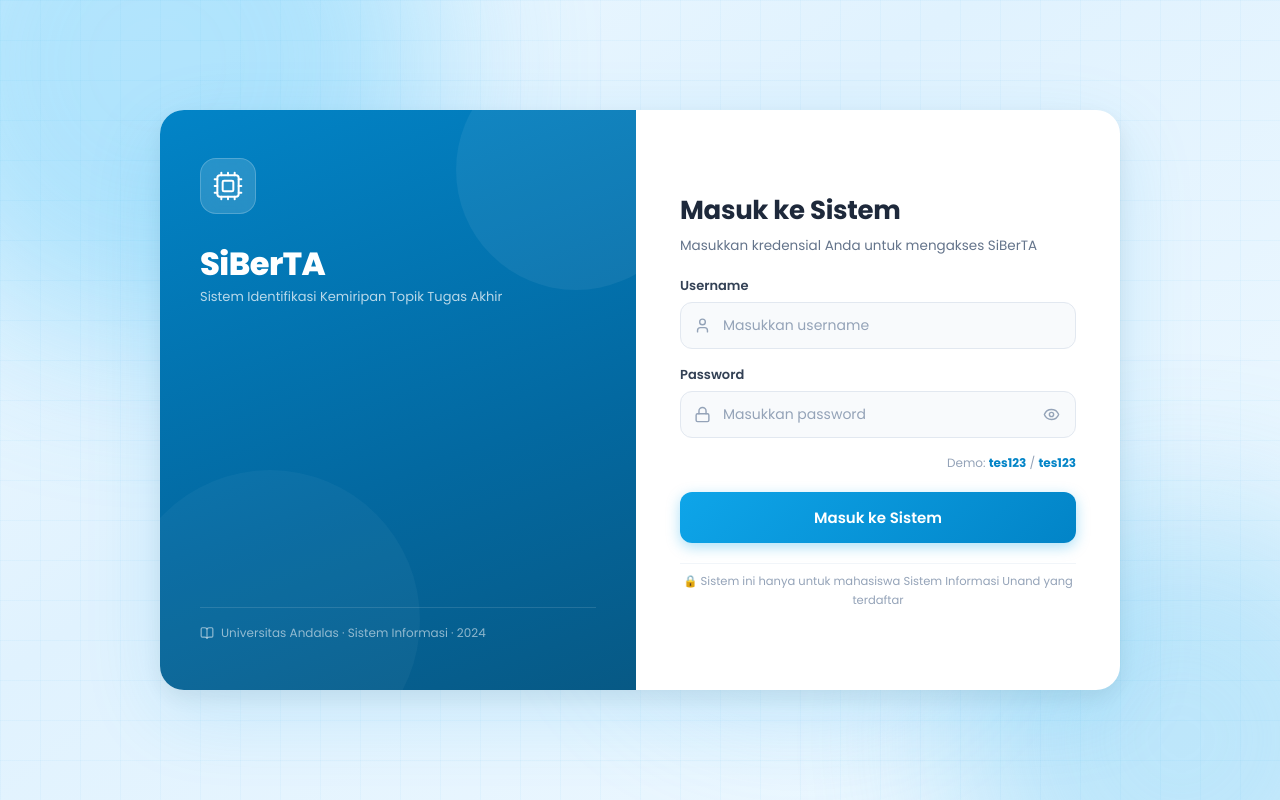
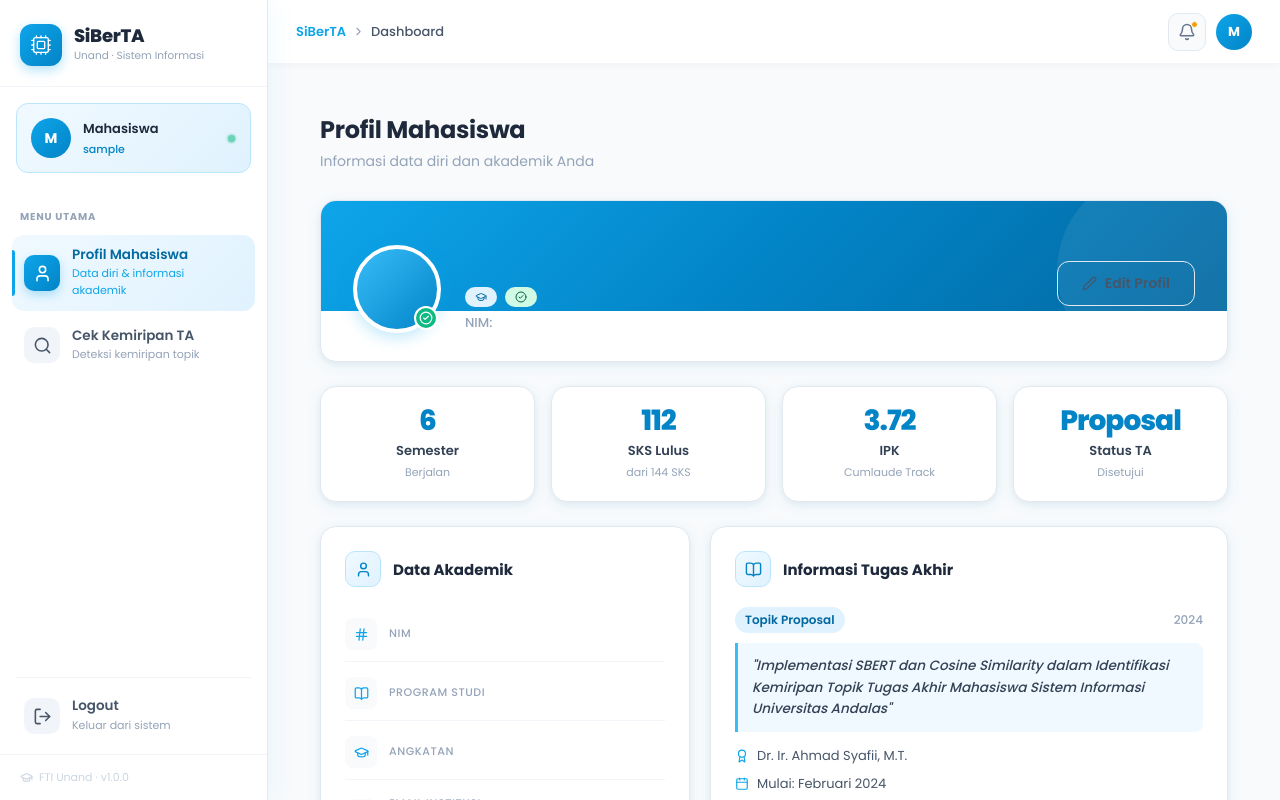
Before and after one commit to Zakkyaulia/Siberta, a React (Vite) app: page /dashboard/profil in a window 1280 px wide. Before the commit this address led to /login. Shown: the top 800 px of the page. Built offline with nearby package versions, Linux system fonts and the light colour scheme; sample sign-in values are in the browser's storage.

Commit message:
belum siap

```diff
--- a/package.json
+++ b/package.json
@@ -10,6 +10,7 @@
     "preview": "vite preview"
   },
   "dependencies": {
+    "axios": "^1.16.0",
     "lucide-react": "^1.8.0",
     "react": "^19.2.4",
     "react-dom": "^19.2.4",
--- a/src/context/AuthContext.jsx
+++ b/src/context/AuthContext.jsx
@@ -1,30 +1,65 @@
-import React, { createContext, useContext, useState } from 'react';
+import { createContext, useState, useContext } from 'react';
+import axios from 'axios';
 
-const AuthContext = createContext(null);
+// 1. Inisialisasi Context
+export const AuthContext = createContext();
 
-export function AuthProvider({ children }) {
-  const [isLoggedIn, setIsLoggedIn] = useState(false);
-  const [user] = useState({
-    nama: 'Muhammad Rizky Fauzan',
-    nim: '2110953014',
-    prodi: 'Sistem Informasi',
-    angkatan: '2021',
-    email: 'rizky.fauzan@student.unand.ac.id',
-    pembimbing: 'Dr. Ir. Ahmad Syafii, M.T.',
-    status: 'Aktif',
-    avatar: 'RF',
+// 2. Buat Provider untuk membungkus aplikasi
+export const AuthProvider = ({ children }) => {
+    // Mencegah data user hilang saat di-refresh dengan membacanya dari localStorage
+    const [user, setUser] = useState(() => {
+        const savedUser = localStorage.getItem('user');
+        return savedUser ? JSON.parse(savedUser) : null;
+    });
+    const [token, setToken] = useState(localStorage.getItem('token') || null);
+
+    const isLoggedIn = !!token;
+
+    // Fungsi untuk login
+    const login = async (username, password) => {
+        try {
+            const response = await axios.post('http://localhost:5000/api/auth/login', {
+                username,
+                password
             });
 
-  const login = () => setIsLoggedIn(true);
-  const logout = () => setIsLoggedIn(false);
+            const { token: newToken, user: userData } = response.data;
+
+            // Simpan token DAN data user ke Local Storage
+            localStorage.setItem('token', newToken);
+            localStorage.setItem('user', JSON.stringify(userData)); // <-- INI YANG BARU
+
+            setToken(newToken);
+            setUser(userData);
+
+            return { success: true };
+        } catch (error) {
+            console.error("Login gagal", error);
+            return {
+                success: false,
+                message: error.response?.data?.pesan || "Terjadi kesalahan server"
+            };
+        }
+    };
+
+    // Fungsi untuk logout
+    const logout = () => {
+        // Hapus token DAN data user dari localStorage
+        localStorage.removeItem('token');
+        localStorage.removeItem('user'); // <-- INI YANG BARU
+
+        setToken(null);
+        setUser(null);
+    };
 
     return (
-    <AuthContext.Provider value={{ isLoggedIn, user, login, logout }}>
+        <AuthContext.Provider value={{ user, token, isLoggedIn, login, logout }}>
             {children}
         </AuthContext.Provider>
     );
-}
+};
 
-export function useAuth() {
+// 3. Custom Hook useAuth
+export const useAuth = () => {
     return useContext(AuthContext);
-}
+};
--- a/src/layouts/DashboardLayout.jsx
+++ b/src/layouts/DashboardLayout.jsx
@@ -22,6 +22,13 @@
     toast.success('Berhasil logout. Sampai jumpa! 👋');
     setTimeout(() => { logout(); navigate('/login'); }, 800);
   };
+
+  // PENTING: Proteksi jika data user masih loading/kosong
+  // Fallback (cadangan) agar aplikasi tidak crash
+  const namaUser = user?.nama || 'Mahasiswa';
+  // Ambil inisial untuk avatar cadangan jika tidak ada gambar
+  const inisial = namaUser.charAt(0).toUpperCase();
+  const nimUser = user?.username || 'Tidak ada NIM'; // Asumsi username dipakai sebagai NIM
 
   return (
     <div className="dashboard-root">
@@ -50,10 +57,14 @@
 
         {/* User Mini Card */}
         <div className="sidebar-user-card">
-          <div className="sidebar-avatar">{user.avatar}</div>
+          {/* PERBAIKAN: Gunakan inisial jika avatar tidak ada dari backend */}
+          <div className="sidebar-avatar" style={{ backgroundColor: '#0ea5e9', color: 'white', display: 'flex', alignItems: 'center', justifyContent: 'center', fontWeight: 'bold' }}>
+              {user?.avatar || inisial}
+          </div>
           <div className="sidebar-user-info">
-            <span className="sidebar-user-name">{user.nama.split(' ').slice(0, 2).join(' ')}</span>
-            <span className="sidebar-user-nim">{user.nim}</span>
+            {/* PERBAIKAN: Pakai optional chaining dan ambil nama aman */}
+            <span className="sidebar-user-name">{namaUser.split(' ').slice(0, 2).join(' ')}</span>
+            <span className="sidebar-user-nim">{nimUser}</span>
           </div>
           <div className="sidebar-user-status" title="Status aktif">
             <div className="status-dot" />
@@ -123,8 +134,9 @@
               <Bell size={18} />
               <span className="notif-dot" />
             </button>
-            <div className="topbar-avatar" title={user.nama}>
-              {user.avatar}
+            <div className="topbar-avatar" title={namaUser} style={{ backgroundColor: '#0ea5e9', color: 'white', display: 'flex', alignItems: 'center', justifyContent: 'center', fontWeight: 'bold' }}>
+               {/* PERBAIKAN: Gunakan inisial untuk topbar avatar */}
+              {user?.avatar || inisial}
             </div>
           </div>
         </header>
--- a/src/pages/CekTAPage.jsx
+++ b/src/pages/CekTAPage.jsx
@@ -1,107 +1,12 @@
 import React, { useState } from 'react';
+import axios from 'axios';
+import { useAuth } from '../context/AuthContext';
 import {
   Search, FileText, Zap, AlertCircle, ChevronDown,
   BookOpen, Calendar, User, TrendingUp, BarChart2, CheckCircle2, Info
 } from 'lucide-react';
 import toast from 'react-hot-toast';
 import './CekTAPage.css';
-
-// ============================================================
-// DUMMY DATA — simulasi hasil backend SBERT + Cosine Similarity
-// ============================================================
-const DUMMY_RESULTS = {
-  high: {
-    score: 87,
-    label: 'Tinggi',
-    color: 'danger',
-    description: 'Topik TA Anda memiliki kemiripan yang sangat tinggi dengan beberapa TA sebelumnya. Disarankan untuk merevisi atau mempersempit fokus penelitian.',
-    matches: [
-      {
-        rank: 1,
-        nim: '1810953021',
-        nama: 'Dicky Maulana',
-        judul: 'Implementasi Sentence-BERT untuk Deteksi Plagiarisme Tugas Akhir pada Perguruan Tinggi',
-        tahun: 2022,
-        prodi: 'Sistem Informasi',
-        similarity: 87,
-        keywords: ['SBERT', 'Deteksi Plagiarisme', 'Tugas Akhir', 'NLP'],
-      },
-      {
-        rank: 2,
-        nim: '1910953008',
-        nama: 'Rahmi Aulia Putri',
-        judul: 'Penggunaan Cosine Similarity dan TF-IDF dalam Sistem Pendeteksi Kemiripan Penelitian Skripsi',
-        tahun: 2023,
-        prodi: 'Sistem Informasi',
-        similarity: 74,
-        keywords: ['Cosine Similarity', 'TF-IDF', 'Pendeteksi Kemiripan', 'Skripsi'],
-      },
-      {
-        rank: 3,
-        nim: '2010953033',
-        nama: 'Arif Hidayat',
-        judul: 'Klasifikasi Topik Penelitian Mahasiswa Menggunakan Metode NLP berbasis Transformer',
-        tahun: 2023,
-        prodi: 'Sistem Informasi',
-        similarity: 61,
-        keywords: ['NLP', 'Transformer', 'Klasifikasi Topik', 'BERT'],
-      },
-    ],
-  },
-  medium: {
-    score: 52,
-    label: 'Sedang',
-    color: 'warning',
-    description: 'Topik TA Anda memiliki kemiripan sedang dengan beberapa TA sebelumnya. Pastikan perbedaan yang signifikan dalam metodologi atau studi kasus.',
-    matches: [
-      {
-        rank: 1,
-        nim: '1910953042',
-        nama: 'Siti Nurfadilah',
-        judul: 'Sistem Rekomendasi Topik Penelitian Menggunakan Word Embedding dan Cosine Similarity',
-        tahun: 2023,
-        prodi: 'Sistem Informasi',
-        similarity: 52,
-        keywords: ['Word Embedding', 'Cosine Similarity', 'Rekomendasi', 'NLP'],
-      },
-      {
-        rank: 2,
-        nim: '2010953017',
-        nama: 'Fajar Ramadhan',
-        judul: 'Analisis Sentimen Judul Penelitian Mahasiswa dengan Metode Deep Learning',
-        tahun: 2022,
-        prodi: 'Sistem Informasi',
-        similarity: 41,
-        keywords: ['Analisis Sentimen', 'Deep Learning', 'Penelitian', 'NLP'],
-      },
-    ],
-  },
-  low: {
-    score: 18,
-    label: 'Rendah',
-    color: 'success',
-    description: 'Topik TA Anda relatif unik dan memiliki tingkat kemiripan yang rendah. Topik Anda berpotensi untuk dilanjutkan ke tahap berikutnya.',
-    matches: [
-      {
-        rank: 1,
-        nim: '2010953055',
-        nama: 'Maya Indah Lestari',
-        judul: 'Pengembangan Sistem Informasi Manajemen Aset Berbasis Web dengan Framework Laravel',
-        tahun: 2023,
-        prodi: 'Sistem Informasi',
-        similarity: 18,
-        keywords: ['Sistem Informasi', 'Manajemen Aset', 'Laravel', 'Web'],
-      },
-    ],
-  },
-};
-
-function getResultKey(title) {
-  const t = title.toLowerCase();
-  if (t.includes('sbert') || t.includes('kemiripan') || t.includes('cosine') || t.includes('similarity') || t.includes('bert')) return 'high';
-  if (t.includes('analisis') || t.includes('sistem') || t.includes('web') || t.includes('data')) return 'medium';
-  return 'low';
-}
 
 function SimilarityGauge({ score, color }) {
   const colors = {
@@ -205,6 +110,9 @@
   const [result, setResult] = useState(null);
   const [hasSearched, setHasSearched] = useState(false);
 
+  // Ambil token JWT dari context
+  const { token } = useAuth();
+
   const handleCek = async () => {
     if (!judulTA.trim()) {
       toast.error('Masukkan judul Tugas Akhir terlebih dahulu!');
@@ -218,15 +126,65 @@
     setLoading(true);
     setResult(null);
 
-    // Simulate API delay
-    await new Promise(r => setTimeout(r, 2200));
+    try {
+      // Panggil API Backend menggunakan token
+      const response = await axios.post(
+        'http://localhost:5000/api/ta/cek',
+        { judul_baru: judulTA },
+        { headers: { Authorization: `Bearer ${token}` } }
+      );
 
-    const key = getResultKey(judulTA);
-    setResult(DUMMY_RESULTS[key]);
-    setHasSearched(true);
-    setLoading(false);
+      const backendData = response.data;
+      const skor = backendData.skor_kemiripan_tertinggi;
 
-    toast.success('Analisis kemiripan selesai!', { icon: '🔍' });
+      // Logika Penentuan Label & Warna
+      let color, label, description;
+      if (skor >= 70) {
+        color = 'danger';
+        label = 'Tinggi';
+        description = 'Topik TA Anda memiliki kemiripan yang sangat tinggi dengan beberapa TA sebelumnya. Disarankan untuk merevisi atau mempersempit fokus penelitian.';
+      } else if (skor >= 40) {
+        color = 'warning';
+        label = 'Sedang';
+        description = 'Topik TA Anda memiliki kemiripan sedang dengan beberapa TA sebelumnya. Pastikan perbedaan yang signifikan dalam metodologi atau studi kasus.';
+      } else {
+        color = 'success';
+        label = 'Rendah';
+        description = 'Topik TA Anda relatif unik dan memiliki tingkat kemiripan yang rendah. Topik Anda berpotensi untuk dilanjutkan ke tahap berikutnya.';
+      }
+
+      // Format data array rekomendasi dari backend agar sesuai dengan UI MatchCard
+      const formattedMatches = backendData.rekomendasi_mirip.map((item, index) => ({
+        rank: index + 1,
+        nim: 'Data Menyusul', // Backend belum mengirim ini
+        nama: item.penulis,
+        judul: item.judul,
+        tahun: item.tahun,
+        prodi: 'Sistem Informasi',
+        similarity: item.skor,
+        keywords: ['Sistem', 'Informasi'] // Dummy keywords sementara
+      }));
+
+      // Simpan ke state
+      setResult({
+        score: skor,
+        label: label,
+        color: color,
+        description: description,
+        matches: formattedMatches
+      });
+
+      setHasSearched(true);
+      toast.success('Analisis kemiripan selesai!', { icon: '🔍' });
+
+    } catch (error) {
+      console.error(error);
+      const errorMsg = error.response?.data?.pesan || "Gagal menghubungi server backend.";
+      toast.error(errorMsg);
+      setHasSearched(false);
+    } finally {
+      setLoading(false);
+    }
   };
 
   const handleReset = () => {
@@ -417,7 +375,7 @@
 
             <div className="match-list">
               {result.matches.map((match, i) => (
-                <MatchCard key={match.nim} match={match} delay={i * 0.1} />
+                <MatchCard key={i} match={match} delay={i * 0.1} />
               ))}
             </div>
           </div>
@@ -445,29 +403,6 @@
             Masukkan judul Tugas Akhir di kolom di atas, lalu klik <strong>"Cek Kemiripan"</strong>
             <br />untuk melihat tingkat kemiripan dengan database TA mahasiswa Sistem Informasi Unand.
           </p>
-          <div className="empty-tips">
-            <div className="empty-tip">
-              <span>🧠</span>
-              <div>
-                <strong>SBERT Embedding</strong>
-                <p>Memahami makna semantik judul, bukan hanya kesamaan kata</p>
-              </div>
-            </div>
-            <div className="empty-tip">
-              <span>📐</span>
-              <div>
-                <strong>Cosine Similarity</strong>
-                <p>Mengukur kemiripan vektor dengan akurasi tinggi</p>
-              </div>
-            </div>
-            <div className="empty-tip">
-              <span>⚡</span>
-              <div>
-                <strong>Analisis Cepat</strong>
-                <p>Hasil dalam hitungan detik dari 2000+ database TA</p>
-              </div>
-            </div>
-          </div>
         </div>
       )}
     </div>
--- a/src/pages/LoginPage.jsx
+++ b/src/pages/LoginPage.jsx
@@ -1,14 +1,12 @@
 import React, { useState } from 'react';
 import { useNavigate } from 'react-router-dom';
-import { useAuth } from '../context/AuthContext';
+import { useAuth } from '../context/AuthContext'; // Pastikan path ini sesuai
 import toast from 'react-hot-toast';
 import { Eye, EyeOff, BookOpen, Cpu, Lock, User } from 'lucide-react';
 import './LoginPage.css';
 
-const CREDENTIALS = { username: 'tes123', password: 'tes123' };
-
 export default function LoginPage() {
-  const { login } = useAuth();
+  const { login } = useAuth(); // Mengambil fungsi login yang sudah terhubung axios
   const navigate = useNavigate();
   const [form, setForm] = useState({ username: '', password: '' });
   const [showPass, setShowPass] = useState(false);
@@ -28,22 +26,27 @@
     if (!validate()) return;
 
     setLoading(true);
-    await new Promise(r => setTimeout(r, 1200)); // simulate API
+    setErrors({}); // Bersihkan error sebelumnya
 
-    if (form.username === CREDENTIALS.username && form.password === CREDENTIALS.password) {
+    // Memanggil API backend melalui fungsi login di AuthContext
+    const result = await login(form.username, form.password);
+
+    if (result.success) {
       toast.success('Login berhasil! Selamat datang 👋', {
         icon: '🎉',
         style: { borderLeft: '4px solid #10b981' },
       });
-      login();
+      // Arahkan ke dashboard profil setelah sukses
       navigate('/dashboard/profil');
     } else {
-      toast.error('Username atau password salah. Silakan coba lagi.', {
+      // Tampilkan error yang dikirim oleh backend (misal: "Password salah!")
+      toast.error(result.message || 'Login gagal. Silakan coba lagi.', {
         icon: '🚫',
         style: { borderLeft: '4px solid #ef4444' },
       });
-      setErrors({ general: 'Kredensial tidak valid' });
+      setErrors({ general: result.message || 'Kredensial tidak valid' });
     }
+
     setLoading(false);
   };
 
@@ -71,25 +74,9 @@
             <p className="brand-tagline">Sistem Identifikasi Kemiripan Topik Tugas Akhir</p>
           </div>
 
-          <div className="brand-features">
-            {[
-              { icon: '🧠', title: 'SBERT Powered', desc: 'Semantic Sentence-BERT untuk pemahaman kontekstual judul TA' },
-              { icon: '📊', title: 'Cosine Similarity', desc: 'Deteksi kemiripan topik dengan akurasi tinggi' },
-              { icon: '🎓', title: 'Sistem Informasi Unand', desc: 'Dirancang untuk mahasiswa dan dosen FTI Unand' },
-            ].map((f, i) => (
-              <div className="feature-item" key={i} style={{ animationDelay: `${i * 0.1}s` }}>
-                <span className="feature-emoji">{f.icon}</span>
-                <div>
-                  <strong>{f.title}</strong>
-                  <p>{f.desc}</p>
-                </div>
-              </div>
-            ))}
-          </div>
-
           <div className="brand-footer">
             <BookOpen size={14} />
-            <span>Universitas Andalas · Sistem Informasi · 2024</span>
+            <span>Universitas Andalas · Sistem Informasi · 2026</span>
           </div>
         </div>
 
@@ -145,7 +132,7 @@
             </div>
 
             <div className="form-hint">
-              <span>Demo: <strong>tes123</strong> / <strong>tes123</strong></span>
+              <span>Pastikan username dan password sudah terdaftar di database</span>
             </div>
 
             <button type="submit" className="btn btn-primary login-btn" disabled={loading} id="login-submit-btn">
--- a/src/pages/ProfilPage.css
+++ b/src/pages/ProfilPage.css
@@ -1,4 +1,10 @@
-.profil-page { display: flex; flex-direction: column; gap: 24px; max-width: 1100px; }
+.profil-page {  display: flex;
+  flex-direction: column;
+  gap: 24px;
+  width: 100%;       /* Pastikan lebar 100% */
+  max-width: 100%;   /* Ubah 1000px jadi 100% agar penuh */
+  padding: 20px;     /* Opsional: Tambah padding sedikit agar tidak nempel banget ke pinggir layar */
+  box-sizing: border-box;  }
 
 /* Header */
 .page-header {
```
Also changed, not shown: src/pages/CekTAPage.css (+9 -1 lines), src/pages/LoginPage.css (+7 -0 lines), 1 other file (tests, documents, lock files or other folders). Lines whose indentation alone changed are shown as unchanged.
